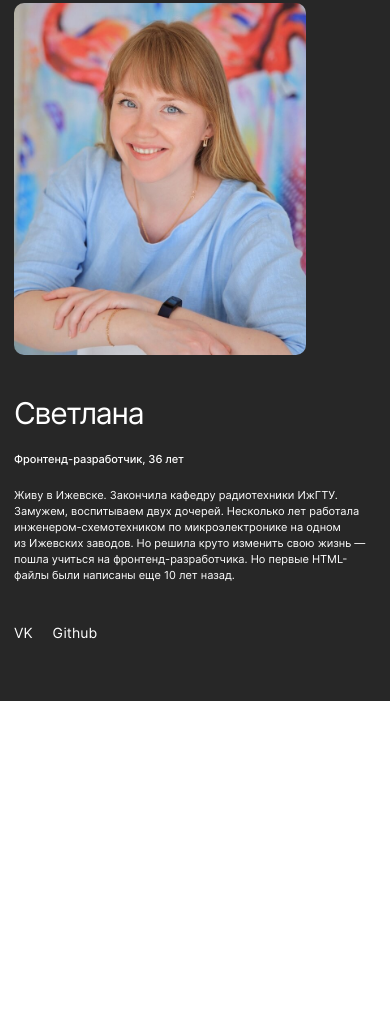
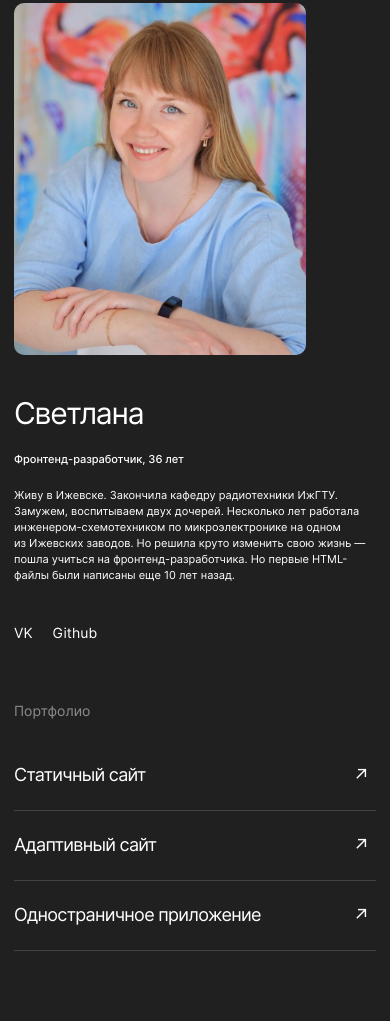
Before and after one commit to SvetlanaPivovarova/movies-explorer-frontend, a React app: page / in a window 390 px wide. Shown: the part 2233-3254 px from the top of the page. Before the commit the page ends 2934 px from the top, so only its background shows below. Built offline with nearby package versions, Linux system fonts and the light colour scheme.

Commit message:
сверстать Portfolio

```diff
--- a/src/blocs/content/content.css
+++ b/src/blocs/content/content.css
@@ -48,6 +48,13 @@
     color: #ffffff;
     padding: 0;
     text-decoration: none;
+    cursor: pointer;
+    opacity: 1;
+    transition: opacity .3s ease;
+}
+
+.content__link-item:hover {
+    opacity: .7;
 }
 
 @media screen and (max-width: 1140px) {
--- a/src/components/AboutMe/AboutMe.js
+++ b/src/components/AboutMe/AboutMe.js
@@ -4,7 +4,7 @@ import studentPhoto from '../../images/student-photo.jpg';
 
 function AboutMe() {
     return(
-        <section className="content content_color_grey content__section">
+        <section className="content content_color_black content__section">
             <h2 className="content__heading">Студент</h2>
             <div className="about-me">
                 <div className="about-me__info">
@@ -18,7 +18,7 @@ function AboutMe() {
                     </p>
                     <ul className="content__links">
                         <li className="content__link">
-                            <a className="content__link-item" href="#" target="_blank">VK</a>
+                            <a className="content__link-item" href="https://vk.com/id859528" target="_blank">VK</a>
                         </li>
                         <li className="content__link">
                             <a className="content__link-item" href="https://github.com/SvetlanaPivovarova/" target="_blank">Github</a>
--- a/src/components/Header/Header.css
+++ b/src/components/Header/Header.css
@@ -45,7 +45,7 @@
 }
 
 .header__auth-button:hover {
-    opacity: .6;
+    opacity: .8;
 }
 
 @media screen and (max-width: 568px) {
--- a/src/components/Main/Main.js
+++ b/src/components/Main/Main.js
@@ -5,6 +5,7 @@ import NavTab from "../NavTab/NavTab";
 import AboutProject from "../AboutProject/AboutProject";
 import Techs from "../Techs/Techs";
 import AboutMe from "../AboutMe/AboutMe";
+import Portfolio from "../Portfolio/Portfolio";
 
 function Main() {
 
@@ -16,6 +17,7 @@ function Main() {
             <AboutProject />
             <Techs />
             <AboutMe />
+            <Portfolio />
             <section className="profile content__section">
 
             </section>
--- /dev/null
+++ b/src/components/Portfolio/Portfolio.css
@@ -0,0 +1,93 @@
+.portfolio {
+    display: flex;
+    flex-direction: column;
+    margin: 0;
+}
+
+.portfolio__heading {
+    color: rgba(139, 139, 139, 1);
+    font-size: 18px;
+    line-height: 20px;
+    font-weight: 400;
+    margin: 0 0 30px 0;
+}
+
+.portfolio__list {
+    margin: 0 0 125px 0;
+    padding: 0;
+}
+
+.portfolio__item {
+    padding: 0 0 19px 0;
+    box-sizing: border-box;
+    border-bottom: 1px solid rgba(66, 66, 66, 1);
+    list-style: none;
+    margin: 20px 0 0;
+}
+
+.portfolio__link {
+    font-size: 30px;
+    line-height: 50px;
+    letter-spacing: -0.04em;
+    color: #ffffff;
+    text-decoration: none;
+    display: flex;
+    justify-content: space-between;
+    cursor: pointer;
+    opacity: 1;
+    transition: opacity .3s ease;
+}
+
+.portfolio__link:hover {
+    opacity: .7;
+}
+
+.portfolio__link-text {
+    margin: 0;
+    padding: 0;
+}
+
+.portfolio__link-icon {
+    font-size: 30px;
+    line-height: 60px;
+    font-family: inherit;
+    margin: 0;
+    color: #ffffff;
+    border: 0;
+    background-color: transparent;
+}
+
+@media screen and (max-width: 880px) {
+    .portfolio__list {
+        margin-bottom: 90px;
+    }
+
+    .portfolio__link {
+        font-size: 28px;
+    }
+
+    .portfolio__link-icon {
+        font-size: 28px;
+    }
+}
+
+@media screen and (max-width: 568px) {
+    .portfolio__heading {
+        font-size: 14px;
+        margin-bottom: 20px;
+    }
+
+    .portfolio__list {
+        margin-bottom: 70px;
+    }
+
+    .portfolio__link {
+        font-size: 18px;
+        line-height: 28px;
+    }
+
+    .portfolio__link-icon {
+        font-size: 18px;
+        line-height: 28px;
+    }
+}
--- /dev/null
+++ b/src/components/Portfolio/Portfolio.js
@@ -0,0 +1,32 @@
+import React from 'react';
+import './Portfolio.css';
+
+function Portfolio() {
+    return(
+        <section className="portfolio content content_color_black">
+            <h3 className="portfolio__heading">Портфолио</h3>
+            <ul className="portfolio__list">
+                <li className="portfolio__item">
+                    <a className="portfolio__link" href="" target="_blank">
+                        <p className="portfolio__link-text">Статичный сайт</p>
+                        <button className="portfolio__link-icon" type="button" aria-label="Открыть ссылку">↗</button>
+                    </a>
+                </li>
+                <li className="portfolio__item">
+                    <a className="portfolio__link" href="" target="_blank">
+                        <p className="portfolio__link-text">Адаптивный сайт</p>
+                        <button className="portfolio__link-icon" type="button" aria-label="Открыть ссылку">↗</button>
+                    </a>
+                </li>
+                <li className="portfolio__item">
+                    <a className="portfolio__link" href="" target="_blank">
+                        <p className="portfolio__link-text">Одностраничное приложение</p>
+                        <button className="portfolio__link-icon" type="button" aria-label="Открыть ссылку">↗</button>
+                    </a>
+                </li>
+            </ul>
+        </section>
+    )
+}
+
+export default Portfolio;
```
